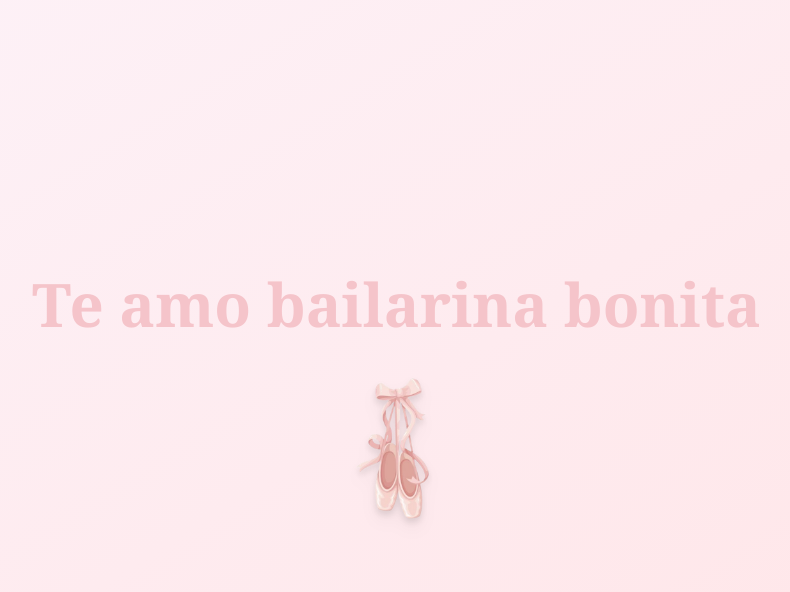
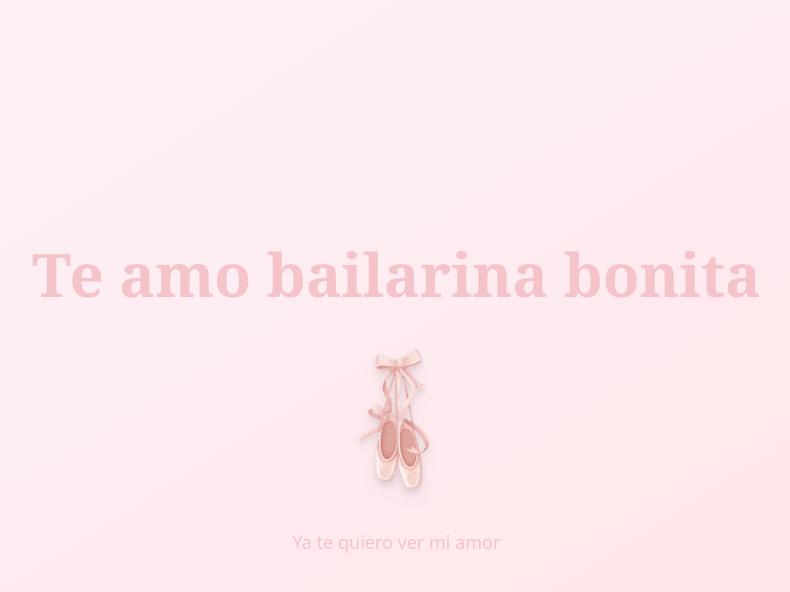
Before and after one commit to dambasilio/sophii, a React (Vite) app: page / in a window 1280 px wide. Both pictures are taken after a click on the element 640 px from the left and 400 px from the top of the page. Shown: the top 592 px of the page, without its empty margins (244-1034 px from the left). Built offline with nearby package versions, Linux system fonts and the light colour scheme.

Commit message:
Update LoveMessage.tsx

```diff
--- a/src/components/LoveMessage.tsx
+++ b/src/components/LoveMessage.tsx
@@ -15,6 +15,10 @@ const LoveMessage = ({ isVisible }: { isVisible: boolean }) => {
           className="w-32 h-32 md:w-40 md:h-40 drop-shadow-lg"
         />
       </div>
+
+      <div className="mt-8 text-[#f5c4ca] text-lg font-light">
+        Ya te quiero ver mi amor
+      </div>
     </div>
   );
 };
```
